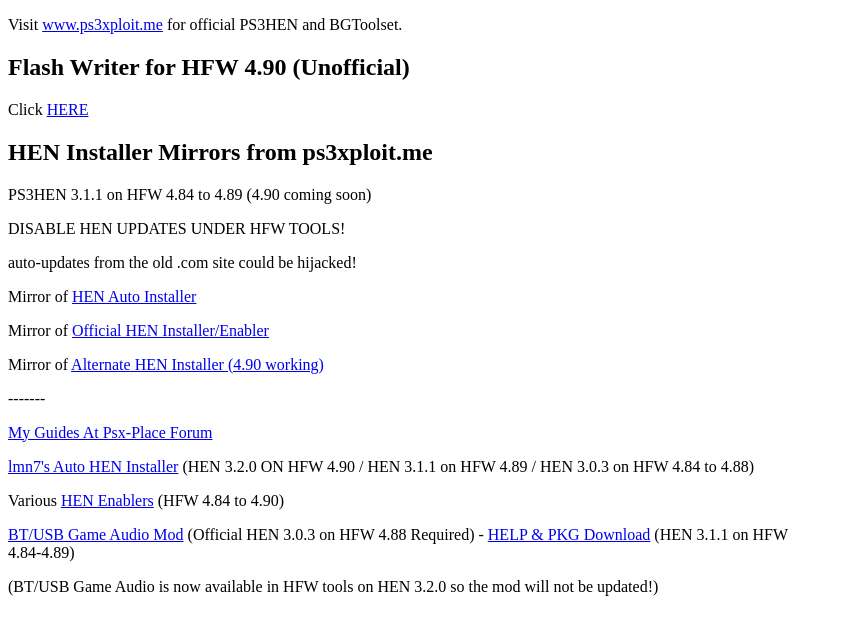
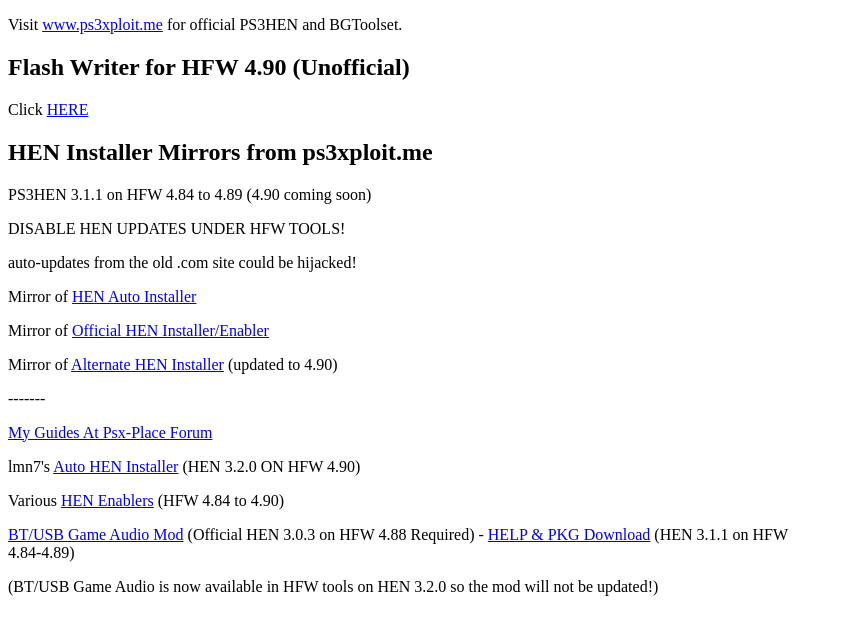
Before and after one commit to ps3addict/ps3addict.github.io, a plain HTML site: page index.html in a window 1280 px wide. Shown: the whole page, without its empty margins (0-842 px from the left). Drawn offline with Linux system fonts and the light colour scheme.

Commit message:
Update index.html

```diff
--- a/index.html
+++ b/index.html
@@ -23,11 +23,11 @@
 <p></p>
 <p>Mirror of <a href="https://ps3addict.github.io/hen_installer">Official HEN Installer/Enabler</a></p>
 <p></p>
-<p>Mirror of <a href="https://ps3addict.github.io/alternate/">Alternate HEN Installer (4.90 working)</a></p>
+<p>Mirror of <a href="https://ps3addict.github.io/alternate/">Alternate HEN Installer</a> (updated to 4.90)</p>
 <p></p>
 <p>-------</p>
 <p><a href="guides.html">My Guides At Psx-Place Forum<a></p>
-<p></p><a href="https://ps3addict.github.io/autohen">lmn7's Auto HEN Installer<a> (HEN 3.2.0 ON HFW 4.90 / HEN 3.1.1 on HFW 4.89 / HEN 3.0.3 on HFW 4.84 to 4.88)</p>
+<p></p>lmn7's <a href="https://ps3addict.github.io/autohen">Auto HEN Installer<a> (HEN 3.2.0 ON HFW 4.90)</p>
 <p></p>
 <p>Various <a href="https://ps3addict.github.io/enablehen/index.html">HEN Enablers</a> (HFW 4.84 to 4.90)</p>
 <p></p>
```
